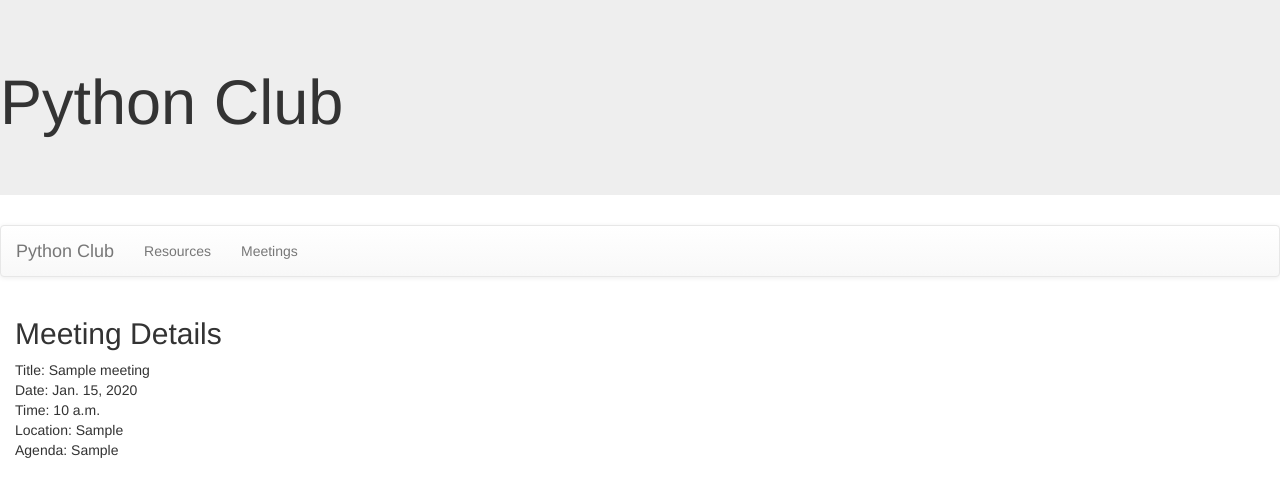
After one commit to IsaacJrTypes/pythonClubW22, a Django app: page /pythonClubApp/meetingdetails/1 in a window 1280 px wide. The commit adds this page. Shown: the top 497 px of the page. Run offline with Django 4.2, Linux system fonts and the light colour scheme; tables that the repository leaves empty hold one stand-in row (values such as "Sample post"); some libraries are stand-ins or nearby versions.

Commit message:
add assig 6: meetings & details

```diff
--- a/pythonClubApp/templates/base.html
+++ b/pythonClubApp/templates/base.html
@@ -18,7 +18,7 @@
 </div>
 <ul class="nav navbar-nav">
 <li><a href="{% url 'resources' %}">Resources</a></li>
-<li>Dummy</li>
+<li><a href="{% url 'meetings' %}">Meetings</a></li>
 </ul>
 </div>
 </nav>
--- a/pythonClubApp/templates/pythonClubApp/index.html
+++ b/pythonClubApp/templates/pythonClubApp/index.html
@@ -1,5 +1,5 @@
 {% extends 'base.html' %}
 {% block content %}
 <h1>Welcome to Python Club</h1>
-<p>In this club, we focus on discussing about python and anything related to python</p>
+<p>In this club, we focus on creating a learning environment to help us improve our python </p>
 {% endblock %}
--- /dev/null
+++ b/pythonClubApp/templates/pythonClubApp/meetingdetails.html
@@ -0,0 +1,10 @@
+{% extends 'base.html' %}
+{% block content %}
+<h2>Meeting Details</h2>
+<p>Title: {{meeting.meetingTitle}}<br/>
+    Date: {{meeting.meetingDate}}<br/>
+    Time: {{meeting.meetingTime}}<br/>
+    Location: {{meeting.meetingLocation}}<br/>
+    Agenda: {{meeting.meetingAgenda}}<br/>
+</P>
+{%endblock%}
--- a/pythonClubApp/urls.py
+++ b/pythonClubApp/urls.py
@@ -3,4 +3,6 @@ from . import views
 urlpatterns = [
     path('',views.index, name='index'),
     path('resources/',views.resources, name='resources'),
+    path('meetings/',views.meetings,name='meetings'),
+    path('meetingdetails/<int:id>', views.meetingDetails, name='meetingdetails')
 ]
--- a/pythonClubApp/views.py
+++ b/pythonClubApp/views.py
@@ -1,5 +1,5 @@
-from django.shortcuts import render
-from .models import Resource
+from django.shortcuts import render, get_object_or_404
+from .models import Meeting, Resource
 # Create your views here.
 def index(request):
 	return render(request, 'pythonClubApp/index.html')
@@ -7,3 +7,11 @@ def index(request):
 def resources(request):
 	resourceList = Resource.objects.all()
 	return render(request, 'pythonClubApp/resources.html', {'resourceList': resourceList})
+
+def meetings(request):
+	meetingList=Meeting.objects.all()
+	return render(request,'pythonClubApp/meetings.html', {'meetingList': meetingList})
+
+def meetingDetails(request,id):
+	meeting=get_object_or_404(Meeting,pk=id)
+	return render(request,'pythonClubApp/meetingdetails.html', {'meeting': meeting})
```
Also changed, not shown: pythonClubApp/templates/pythonClubApp/meetings.html (added, +10 -0 lines).
